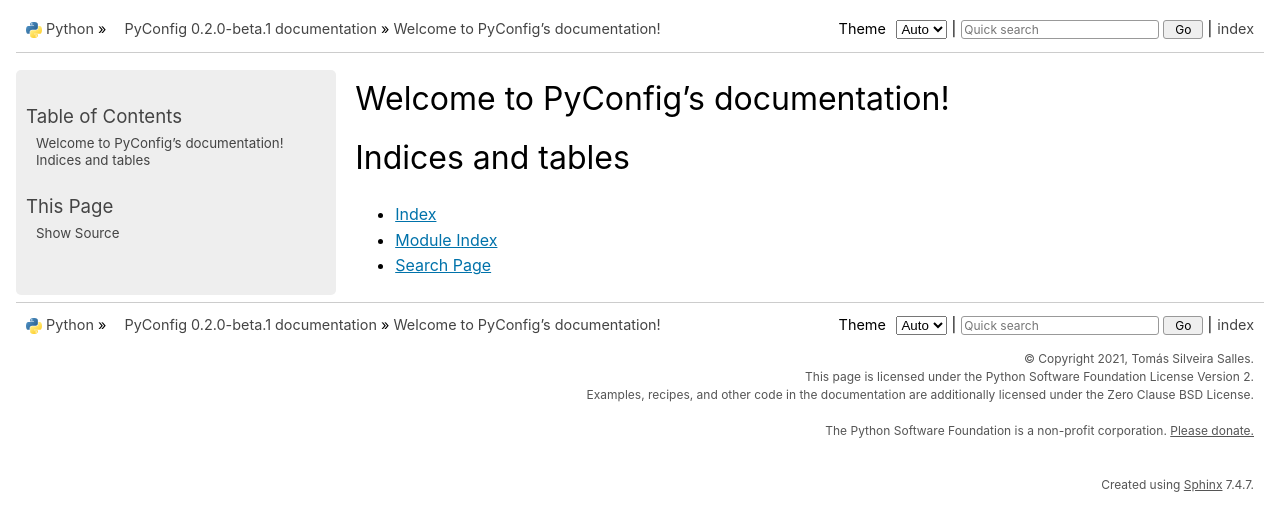
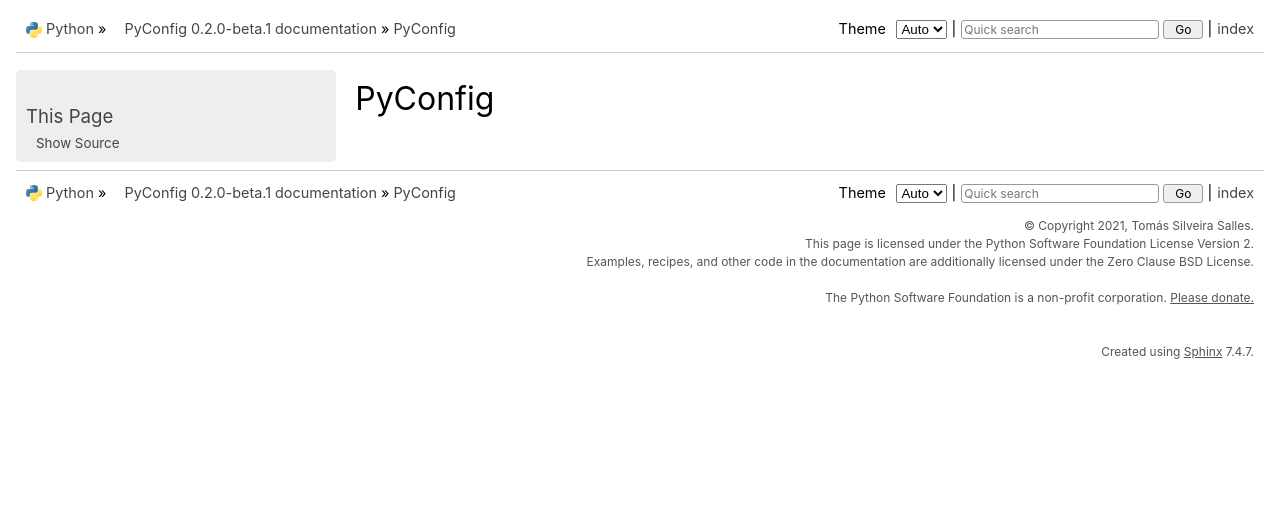
Before and after one commit to NextKraftwerke/PyConfig, a Sphinx documentation site: the page built from docs/index.rst, in a window 1280 px wide. Shown: the top 531 px of the page. Built offline with Sphinx 7.4.7, drawn with Linux system fonts in a browser that asks for light colours.

Commit message:
Simplified html docs for now. Will take care later.

```diff
--- a/docs/index.rst
+++ b/docs/index.rst
@@ -3,18 +3,9 @@
    You can adapt this file completely to your liking, but it should at least
    contain the root `toctree` directive.
 
-Welcome to PyConfig's documentation!
-====================================
+PyConfig
+========
 
 .. toctree::
-   :maxdepth: 2
+   :maxdepth: 1
    :caption: Contents:
-
-
-
-Indices and tables
-==================
-
-* :ref:`genindex`
-* :ref:`modindex`
-* :ref:`search`
```
